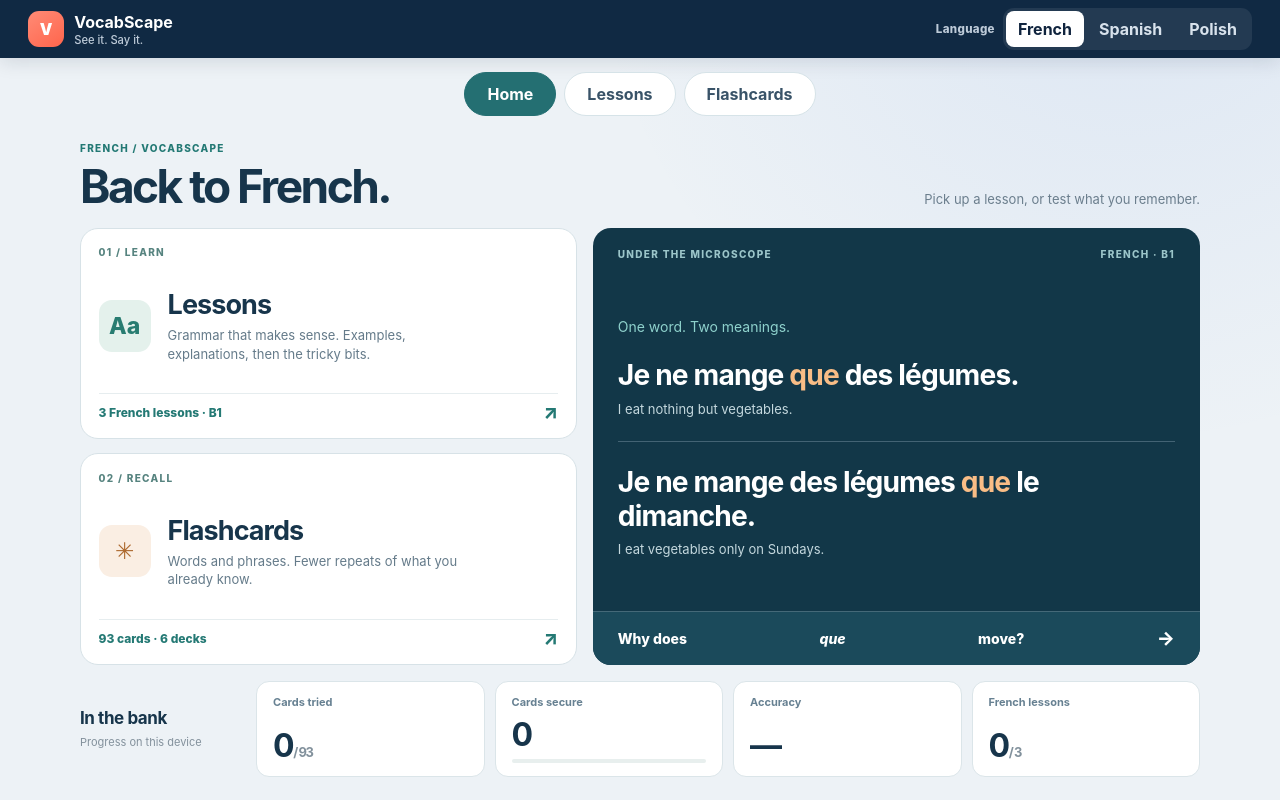
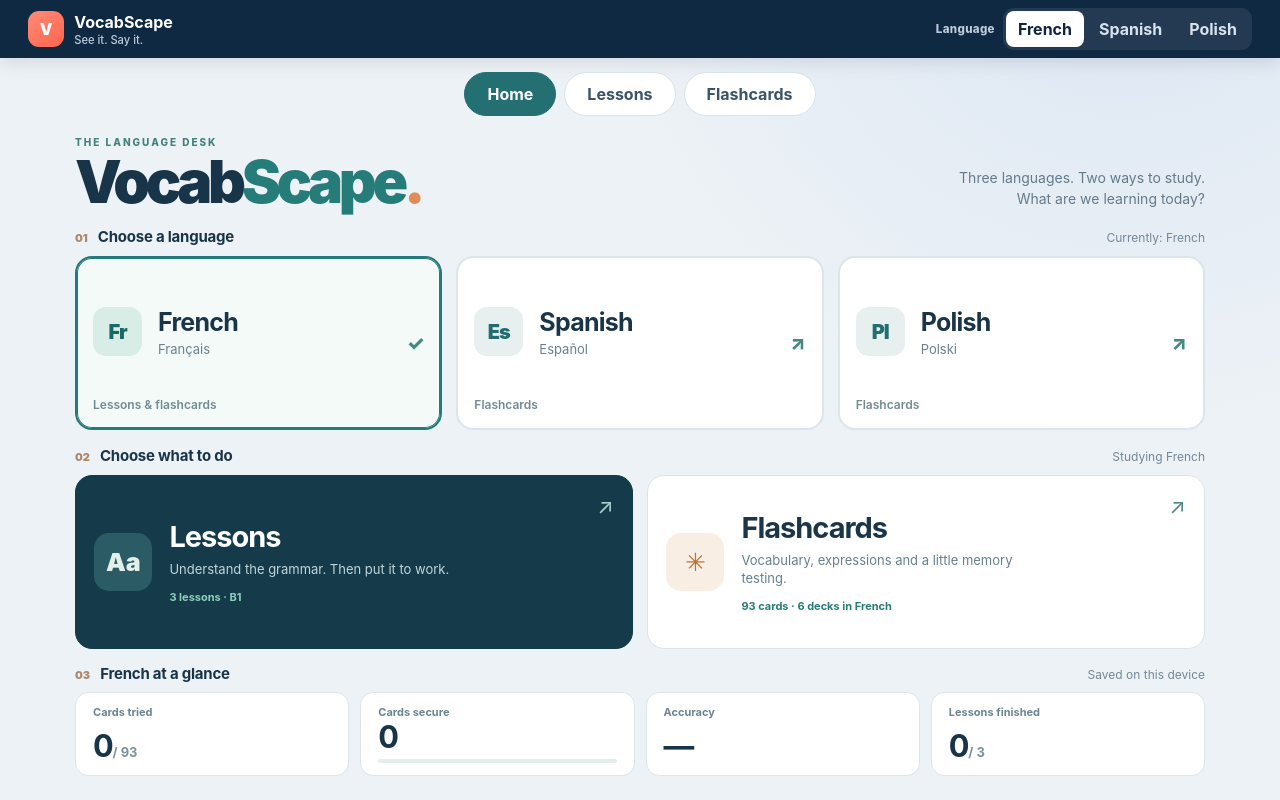
Before and after one commit to pelld/VocabScape, a Svelte app: page / in a window 1280 px wide. Built offline with nearby package versions, Linux system fonts and the light colour scheme.

Commit message:
Make VocabScape homepage language-first with study mode selection

```diff
--- a/src/Home.svelte
+++ b/src/Home.svelte
@@ -7,112 +7,133 @@
   export let accuracy: number | null = null;
   export let deckCount = 0;
   export let lessonsFinished = 0;
+  export let chooseLanguage: (code: string) => void;
   export let openLessons: () => void;
   export let openCards: () => void;
-  export let openFrenchLessons: () => void;
+
+  const languages = [
+    { code: "fr", name: "French", native: "Français", mark: "Fr", detail: "Lessons & flashcards" },
+    { code: "es", name: "Spanish", native: "Español", mark: "Es", detail: "Flashcards" },
+    { code: "pl", name: "Polish", native: "Polski", mark: "Pl", detail: "Flashcards" }
+  ];
+
   $: mastery = cardTotal ? Math.round(cardsMastered / cardTotal * 100) : 0;
 </script>
 
 <main class="home">
-  <header class="home-heading">
+  <header class="masthead">
     <div>
-      <span class="overline">{languageName.toUpperCase()} / VOCABSCAPE</span>
-      <h1>Back to {languageName}.</h1>
+      <span class="eyebrow">THE LANGUAGE DESK</span>
+      <h1>Vocab<span>Scape</span><span class="fullstop">.</span></h1>
     </div>
-    <span class="heading-aside">Pick up a lesson, or test what you remember.</span>
+    <p>Three languages. Two ways to study.<br />What are we learning today?</p>
   </header>
 
-  <section class="home-grid" aria-label="Choose what to study">
-    <div class="study-stack">
-      <button class="study-tile lesson-tile" onclick={openLessons}>
-        <span class="tile-index">01 / LEARN</span>
-        <span class="tile-content">
-          <span class="tile-icon" aria-hidden="true">Aa</span>
-          <span>
-            <strong>Lessons</strong>
-            <small>Grammar that makes sense. Examples, explanations, then the tricky bits.</small>
-          </span>
-        </span>
-        <span class="tile-foot"><span>{languageCode === "fr" ? "3 French lessons · B1" : "French lessons available"}</span><span aria-hidden="true">↗</span></span>
-      </button>
-      <button class="study-tile cards-tile" onclick={openCards}>
-        <span class="tile-index">02 / RECALL</span>
-        <span class="tile-content">
-          <span class="tile-icon" aria-hidden="true">✳</span>
-          <span>
-            <strong>Flashcards</strong>
-            <small>Words and phrases. Fewer repeats of what you already know.</small>
-          </span>
-        </span>
-        <span class="tile-foot"><span>{cardTotal} cards · {deckCount} decks</span><span aria-hidden="true">↗</span></span>
-      </button>
-    </div>
-    <div class="feature">
-      <div class="feature-top"><span>UNDER THE MICROSCOPE</span><span>FRENCH · B1</span></div>
-      <div class="feature-body">
-        <span class="feature-intro">One word. Two meanings.</span>
-        <div class="sentence" lang="fr">Je ne mange <b>que</b> des légumes.</div>
-        <div class="translation">I eat nothing but vegetables.</div>
-        <div class="rule"></div>
-        <div class="sentence" lang="fr">Je ne mange des légumes <b>que</b> le dimanche.</div>
-        <div class="translation">I eat vegetables only on Sundays.</div>
-      </div>
-      <button class="feature-link" onclick={openFrenchLessons}>Why does <i>que</i> move? <span aria-hidden="true">→</span></button>
+  <section class="language-section" aria-label="Select a language">
+    <div class="section-label"><span>01</span><strong>Choose a language</strong><span class="section-hint">Currently: {languageName}</span></div>
+    <div class="language-grid">
+      {#each languages as item}
+        <button
+          class="language-tile"
+          class:chosen={languageCode === item.code}
+          aria-pressed={languageCode === item.code}
+          onclick={() => chooseLanguage(item.code)}
+        >
+          <span class="lang-monogram">{item.mark}</span>
+          <span class="language-copy"><strong>{item.name}</strong><small>{item.native}</small></span>
+          <span class="language-detail">{item.detail}</span>
+          <span class="selection-mark" aria-hidden="true">{languageCode === item.code ? "✓" : "↗"}</span>
+        </button>
+      {/each}
     </div>
   </section>
 
-  <section class="progress" aria-label="Learning progress">
-    <div class="progress-title"><strong>In the bank</strong><span>Progress on this device</span></div>
-    <div class="metrics">
-      <div class="metric"><span>Cards tried</span><strong>{cardsSeen}<small> / {cardTotal}</small></strong></div>
-      <div class="metric"><span>Cards secure</span><strong>{cardsMastered}</strong><div class="meter"><span style:width={mastery + "%"}></span></div></div>
-      <div class="metric"><span>Accuracy</span><strong>{accuracy === null ? "—" : accuracy + "%"}</strong></div>
-      <div class="metric"><span>French lessons</span><strong>{lessonsFinished}<small> / 3</small></strong></div>
+  <section class="activity-section" aria-label="Select a study activity">
+    <div class="section-label"><span>02</span><strong>Choose what to do</strong><span class="section-hint">Studying {languageName}</span></div>
+    <div class="activity-grid">
+      <button class="activity" onclick={openLessons}>
+        <span class="activity-symbol" aria-hidden="true">Aa</span>
+        <span class="activity-copy">
+          <strong>Lessons</strong>
+          <small>{languageCode === "fr" ? "Understand the grammar. Then put it to work." : "Structured lessons are currently available in French."}</small>
+          <span class="activity-note">{languageCode === "fr" ? "3 lessons · B1" : "French lessons only for now"}</span>
+        </span>
+        <span class="activity-arrow" aria-hidden="true">↗</span>
+      </button>
+      <button class="activity" onclick={openCards}>
+        <span class="activity-symbol flash-symbol" aria-hidden="true">✳</span>
+        <span class="activity-copy">
+          <strong>Flashcards</strong>
+          <small>Vocabulary, expressions and a little memory testing.</small>
+          <span class="activity-note">{cardTotal} cards · {deckCount} decks in {languageName}</span>
+        </span>
+        <span class="activity-arrow" aria-hidden="true">↗</span>
+      </button>
+    </div>
+  </section>
+
+  <section class="progress-section" aria-label="Progress for selected language">
+    <div class="section-label progress-label"><span>03</span><strong>{languageName} at a glance</strong><span class="section-hint">Saved on this device</span></div>
+    <div class="progress-grid">
+      <div class="stat"><span>Cards tried</span><strong>{cardsSeen}<small> / {cardTotal}</small></strong></div>
+      <div class="stat"><span>Cards secure</span><strong>{cardsMastered}</strong><div class="meter"><span style:width={mastery + "%"}></span></div></div>
+      <div class="stat"><span>Accuracy</span><strong>{accuracy === null ? "—" : accuracy + "%"}</strong></div>
+      {#if languageCode === "fr"}
+        <div class="stat"><span>Lessons finished</span><strong>{lessonsFinished}<small> / 3</small></strong></div>
+      {:else}
+        <div class="stat stat-empty"><span>Lessons</span><strong class="soon">Coming soon</strong></div>
+      {/if}
     </div>
   </section>
 </main>
 
 <style>
-  .home{width:min(1120px,calc(100% - 36px));margin:0 auto;height:calc(100dvh - 128px);min-height:0;display:grid;grid-template-rows:auto minmax(0,1fr) auto;gap:clamp(12px,2vh,22px);padding:clamp(10px,2vh,19px) 0 15px;color:#17354b}
-  .home-heading{display:flex;align-items:end;justify-content:space-between;gap:16px}
-  .overline,.tile-index,.feature-top{font-size:10px;font-weight:850;letter-spacing:.13em}
-  .overline{color:#237974}
-  h1{font-size:clamp(28px,3.6vw,46px);letter-spacing:-.055em;line-height:1.1;margin:5px 0 0}
-  .heading-aside{color:#6b7e8d;font-size:13px;padding-bottom:5px}
-  .home-grid{min-height:0;display:grid;grid-template-columns:.9fr 1.1fr;gap:16px}
-  .study-stack{min-height:0;display:grid;grid-template-rows:1fr 1fr;gap:14px}
-  .study-tile{min-height:0;display:flex;flex-direction:column;align-items:stretch;justify-content:space-between;text-align:left;border:1px solid #d7e2e7;border-radius:18px;background:#fff;padding:clamp(15px,2.2vh,23px);cursor:pointer;color:#17354b;transition:border-color .15s,background .15s}
-  .study-tile:hover{border-color:#5a9895;background:#fafdfe}
-  .tile-index{color:#56837f}
-  .tile-content{display:flex;align-items:center;gap:17px}
-  .tile-icon{display:grid;place-items:center;flex:0 0 52px;height:52px;border-radius:13px;background:#e4f1ec;color:#287c71;font-size:23px;font-weight:800}
-  .cards-tile .tile-icon{background:#faeee3;color:#ad692e}
-  .tile-content strong{display:block;font-size:clamp(20px,2.2vw,27px);letter-spacing:-.035em;margin-bottom:5px}
-  .tile-content small{display:block;color:#657b8a;font-size:13px;line-height:1.45;max-width:300px}
-  .tile-foot{display:flex;justify-content:space-between;border-top:1px solid #e6edef;padding-top:11px;color:#247974;font-size:12px;font-weight:800}
-  .tile-foot span:last-child{font-size:19px;line-height:.8}
-  .feature{min-height:0;background:#123748;color:white;border-radius:18px;overflow:hidden;display:flex;flex-direction:column}
-  .feature-top{display:flex;justify-content:space-between;gap:14px;padding:clamp(17px,2.5vh,25px) 25px;color:#9bc5c9}
-  .feature-body{flex:1;min-height:0;display:flex;flex-direction:column;justify-content:center;padding:0 25px 15px}
-  .feature-intro{color:#8ed1cc;font-size:14px;margin-bottom:clamp(15px,3vh,32px)}
-  .sentence{font-size:clamp(19px,2.2vw,29px);font-weight:700;line-height:1.2;letter-spacing:-.03em}
-  .sentence b{color:#f9bd86}
-  .translation{font-size:13px;color:#c4d8de;margin-top:8px}
-  .rule{height:1px;background:#436374;margin:clamp(15px,3vh,29px) 0}
-  .feature-link{display:flex;justify-content:space-between;align-items:center;text-align:left;border:0;border-top:1px solid #456978;background:#1b4a5b;color:#fff;padding:15px 25px;font:inherit;font-size:14px;font-weight:800;cursor:pointer}
-  .feature-link:hover{background:#246073}
-  .feature-link span{font-size:19px}
-  .progress{display:grid;grid-template-columns:160px 1fr;align-items:stretch;gap:16px;min-height:95px}
-  .progress-title{display:flex;flex-direction:column;justify-content:center}
-  .progress-title strong{font-size:17px;letter-spacing:-.025em}
-  .progress-title span{font-size:11px;color:#83919c;margin-top:7px}
-  .metrics{display:grid;grid-template-columns:repeat(4,minmax(0,1fr));gap:10px}
-  .metric{background:#fff;border:1px solid #dbe5e9;border-radius:13px;padding:13px 16px;display:flex;flex-direction:column;justify-content:space-between;min-width:0}
-  .metric>span{font-size:11px;font-weight:700;color:#678192}
-  .metric strong{font-size:clamp(23px,2.6vw,32px);line-height:1.1;letter-spacing:-.045em;margin-top:8px}
-  .metric strong small{font-size:13px;color:#82919c;font-weight:650}
-  .meter{height:4px;border-radius:5px;background:#e8efee;margin-top:7px;overflow:hidden}.meter span{display:block;height:100%;background:#298979}
-  @media(max-height:700px) and (min-width:801px){.home{gap:10px;padding:7px 0 10px}.tile-content{gap:12px}.tile-icon{height:40px;flex-basis:40px}.tile-content small{font-size:12px}.feature-intro{margin-bottom:10px}.rule{margin:12px 0}.feature-top{padding:13px 22px}.progress{min-height:78px}.metric{padding:9px 14px}}
-  @media(max-width:800px){.home{height:auto;min-height:calc(100dvh - 128px);display:block;padding:20px 0 32px}.home-heading{margin-bottom:17px}.home-grid{grid-template-columns:1fr}.study-stack{grid-template-rows:auto auto}.study-tile{min-height:195px}.feature{min-height:310px;margin-top:14px}.progress{grid-template-columns:1fr;margin-top:22px}.progress-title{display:flex;flex-direction:row;justify-content:space-between}.metrics{margin-top:10px}}
-  @media(max-width:520px){.heading-aside{display:none}.home{width:calc(100% - 26px)}.metrics{grid-template-columns:repeat(2,1fr)}.study-tile{min-height:180px}.tile-icon{flex-basis:43px;height:43px}.feature-body{padding:0 20px 18px}.feature-top,.feature-link{padding-left:20px;padding-right:20px}.progress-title{font-size:13px}}
+  .home{width:min(1130px,calc(100% - 36px));height:calc(100dvh - 128px);min-height:0;display:grid;grid-template-rows:auto minmax(0,1fr) minmax(0,1fr) auto;gap:clamp(12px,1.9vh,22px);margin:0 auto;padding:clamp(12px,2vh,20px) 0 16px;color:#183448}
+  .masthead{display:flex;justify-content:space-between;align-items:end;gap:24px}
+  .eyebrow{font-size:10px;color:#41837c;font-weight:850;letter-spacing:.2em}
+  .masthead h1{font-size:clamp(38px,4.6vw,64px);font-weight:900;letter-spacing:-.075em;line-height:1;margin:5px 0 0}
+  .masthead h1>span:first-child{color:#267c79}.fullstop{color:#e08c59}
+  .masthead p{margin:0 0 2px;color:#637b8a;font-size:14px;line-height:1.55;text-align:right}
+  .language-section,.activity-section,.progress-section{min-height:0;display:flex;flex-direction:column;gap:10px}
+  .section-label{display:flex;align-items:baseline;gap:10px;flex-shrink:0}
+  .section-label>span:first-child{font-size:11px;font-weight:900;color:#af876c}
+  .section-label strong{font-size:15px;letter-spacing:-.015em}
+  .section-hint{font-size:12px;color:#738897;margin-left:auto}
+  .language-grid{display:grid;grid-template-columns:repeat(3,minmax(0,1fr));gap:14px;min-height:0;flex:1}
+  .language-tile{background:#fff;border:2px solid #dce5e9;border-radius:17px;min-height:0;padding:clamp(13px,2vh,22px);text-align:left;cursor:pointer;display:grid;grid-template-columns:52px 1fr auto;grid-template-rows:1fr auto;align-items:center;column-gap:13px;row-gap:8px;color:#1a3548}
+  .language-tile:hover{border-color:#94b7b5}
+  .language-tile.chosen{border-color:#247b77;background:#f3faf8;box-shadow:inset 0 0 0 1px #247b77}
+  .lang-monogram{width:49px;height:49px;border-radius:13px;display:grid;place-items:center;background:#e8efef;color:#236d72;font-weight:900;font-size:20px;letter-spacing:-.05em}
+  .chosen .lang-monogram{background:#d9ede7;color:#176a65}
+  .language-copy{display:flex;flex-direction:column;gap:4px}
+  .language-copy strong{font-size:clamp(19px,2vw,25px);letter-spacing:-.03em}
+  .language-copy small{font-size:13px;color:#688090}
+  .language-detail{grid-column:1 / span 2;align-self:end;font-size:12px;color:#718b92;font-weight:600}
+  .selection-mark{grid-column:3;grid-row:1 / span 2;align-self:center;color:#448a83;font-size:20px;font-weight:800}
+  .activity-grid{display:grid;grid-template-columns:1fr 1fr;gap:14px;min-height:0;flex:1}
+  .activity{min-height:0;display:flex;align-items:center;gap:17px;border-radius:17px;background:#153b4b;border:1px solid #153b4b;color:#fff;text-align:left;padding:clamp(16px,2.3vh,27px);cursor:pointer}
+  .activity:last-child{background:#fff;color:#1b364a;border-color:#dbe5e9}
+  .activity:hover{border-color:#72a7a1;box-shadow:0 5px 18px #243b4a12}
+  .activity-symbol{width:58px;height:58px;border-radius:15px;background:#2b5c66;color:#e2f0e9;display:grid;place-items:center;flex-shrink:0;font-weight:900;font-size:25px}
+  .flash-symbol{background:#f9eee3;color:#b77435}
+  .activity-copy{display:flex;flex-direction:column;gap:7px;flex:1;min-width:0}
+  .activity-copy strong{font-size:clamp(21px,2.3vw,29px);letter-spacing:-.035em}
+  .activity-copy small{color:#c0d6db;font-size:13px;line-height:1.35;max-width:290px}
+  .activity:last-child .activity-copy small{color:#66808e}
+  .activity-note{font-size:11px;font-weight:750;color:#8dd0bb;margin-top:5px}
+  .activity:last-child .activity-note{color:#267c76}
+  .activity-arrow{align-self:flex-start;font-size:21px;color:#a9d2ca}
+  .activity:last-child .activity-arrow{color:#518980}
+  .progress-section{gap:9px}
+  .progress-grid{display:grid;grid-template-columns:repeat(4,minmax(0,1fr));gap:11px}
+  .stat{background:#fff;border:1px solid #dce5e9;border-radius:13px;min-height:84px;padding:12px 17px;display:flex;flex-direction:column;justify-content:space-between}
+  .stat>span{font-size:11px;font-weight:750;color:#6b8492}
+  .stat strong{font-size:clamp(23px,2.4vw,32px);line-height:1.1;letter-spacing:-.04em}
+  .stat strong small{font-size:13px;letter-spacing:0;color:#7a929c;font-weight:650}
+  .stat .soon{font-size:16px;letter-spacing:0;color:#82929a}
+  .meter{height:4px;border-radius:10px;background:#e6eeec;overflow:hidden;margin-top:5px}
+  .meter span{display:block;background:#308c7b;height:100%}
+  @media(max-height:750px) and (min-width:821px){.home{gap:9px;padding:9px 0 11px}.masthead h1{font-size:40px}.language-tile{padding:12px}.lang-monogram{width:42px;height:42px}.activity{padding:14px}.activity-symbol{width:44px;height:44px}.stat{min-height:69px;padding:9px 14px}}
+  @media(max-width:820px){.home{height:auto;min-height:calc(100dvh - 128px);display:flex;flex-direction:column;gap:22px;padding:20px 0 32px}.language-grid{min-height:150px}.activity-grid{min-height:170px}.masthead h1{font-size:45px}}
+  @media(max-width:610px){.masthead{align-items:start}.masthead p{display:none}.home{width:calc(100% - 26px)}.language-grid{grid-template-columns:1fr;gap:10px}.language-tile{min-height:87px;grid-template-columns:43px 1fr auto;padding:12px}.lang-monogram{width:41px;height:41px}.language-detail{grid-column:2;grid-row:2}.activity-grid{grid-template-columns:1fr}.activity{min-height:120px}.progress-grid{grid-template-columns:repeat(2,minmax(0,1fr))}.section-hint{font-size:11px}.progress-grid .stat{min-height:79px}}
 </style>
```
